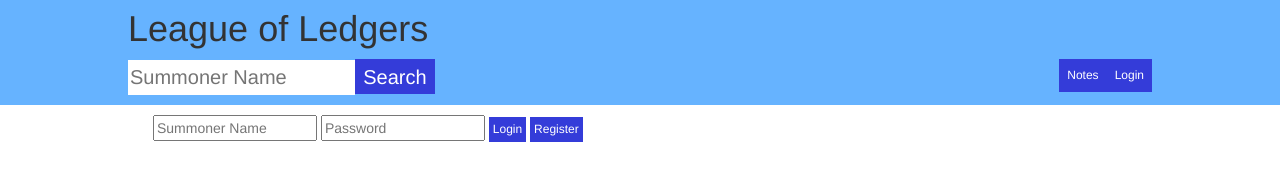
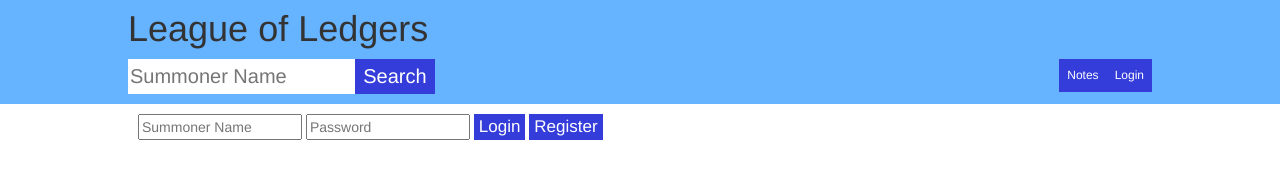
Before and after one commit to parkerwalker/SRankSolo, a website: page public/views/index.html at #!/display in a window 1280 px wide. Both pictures are taken after a click on the item "Login". Drawn offline with nearby package versions, Linux system fonts and the light colour scheme; files that its build step writes are made by us from their sources; files whose address does not match are found by name.

Commit message:
added stying to display

```diff
--- a/public/styles/sass/_display.scss
+++ b/public/styles/sass/_display.scss
@@ -1,19 +1,3 @@
-button{
-    -webkit-border-radius: 4;
-    -moz-border-radius: 4;
-    border-radius: 0px;
-    color: $clickableColor;
-    font-size: 12px;
-    padding: 4px;
-    background: #343cd9;
-    text-decoration: none;
-    font-family: $font;
-}
-
-button:hover{
-  background: #8f819e;
-  text-decoration: none;
-}
 
 .btnHolder{
   float: right;
@@ -21,6 +5,7 @@ button:hover{
 }
 
 .championMastery{
+
   padding-left:  5%;
   max-width: 20%;
   float: right;
@@ -38,7 +23,7 @@ button:hover{
 }
 
 .matchList{
-  max-width: 80%;
+  width: 70%;
   background: lightblue;
 }
 
--- a/public/styles/sass/_login.scss
+++ b/public/styles/sass/_login.scss
@@ -1,3 +1,18 @@
+.loginContainer {
+
+  margin-left: 10%;
+}
+
 .loginForm {
   padding: 10px;
 }
+
+.loginInputs {
+  font-size: 17px;
+}
+
+.loginBtn {
+  font-size: 17px;
+  padding-left: 5px;
+  padding-right: 5px;
+}
--- a/public/styles/sass/_variables.scss
+++ b/public/styles/sass/_variables.scss
@@ -2,3 +2,15 @@ $font: Helvetica;
 
 $clickableColor: #ffffff;
 $backgroundClickable: #343cd9;
+
+button{
+    color: $clickableColor;
+    background: #343cd9;
+    text-decoration: none;
+    font-family: $font;
+}
+
+button:hover{
+  background: #8f819e;
+  text-decoration: none;
+}
--- a/public/styles/sass/main.scss
+++ b/public/styles/sass/main.scss
@@ -5,6 +5,7 @@ body{
 button{
   border: none;
 }
+
 .header{
   padding-top: 10px;
   padding-left: 10%;
@@ -57,6 +58,7 @@ ul {
   color: $clickableColor;
   font-size: 20px;
   margin-left: -4px;
+  padding: 0px;
   background: $backgroundClickable;
   text-decoration: none;
   font-family: $font;
--- a/public/views/partials/display.html
+++ b/public/views/partials/display.html
@@ -21,6 +21,7 @@
     </div>
 
     <div class="championMastery">
+      <h3 ng-if='mc.searchSuccess'>Most Played Champions</h3>
       <div ng-repeat='champs in mc.championMastery' class="">
         <img class='' ng-src="../images/champIcons/{{champs.championId}}.png" alt="">
         <h3>{{champs.championLevel}}</h3>
--- a/public/views/partials/login.html
+++ b/public/views/partials/login.html
@@ -1,10 +1,9 @@
 
-<div class="container">
+<div class="loginContainer">
   <form ng-submit='lc.registerUser()' class="loginForm">
-    <input ng-model='lc.summonerName' type="text" name="" value="" placeholder="Summoner Name">
-    <input ng-model='lc.password' type="text" name="" value="" placeholder="Password">
-    <button ng-click='lc.loginUser()' type="button" name="button">Login</button>
-    <button ng-click='lc.registerUser()' type="button" name="button">Register</button>
+    <input class='loginInput' ng-model='lc.summonerName' type="text" name="" value="" placeholder="Summoner Name">
+    <input class='loginInput' ng-model='lc.password' type="text" name="" value="" placeholder="Password">
+    <button class='loginBtn' ng-click='lc.loginUser()' type="button" name="button">Login</button>
+    <button class='loginBtn' ng-click='lc.registerUser()' type="button" name="button">Register</button>
   </form>
-
 </div>
```
Also changed, not shown: public/styles/sass/main.min.css.
